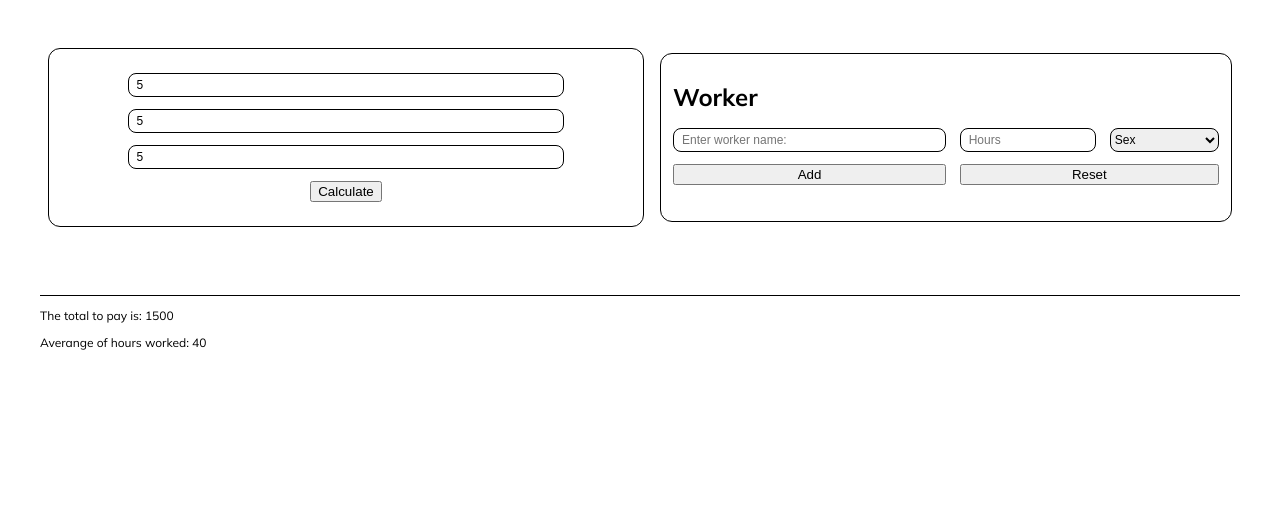
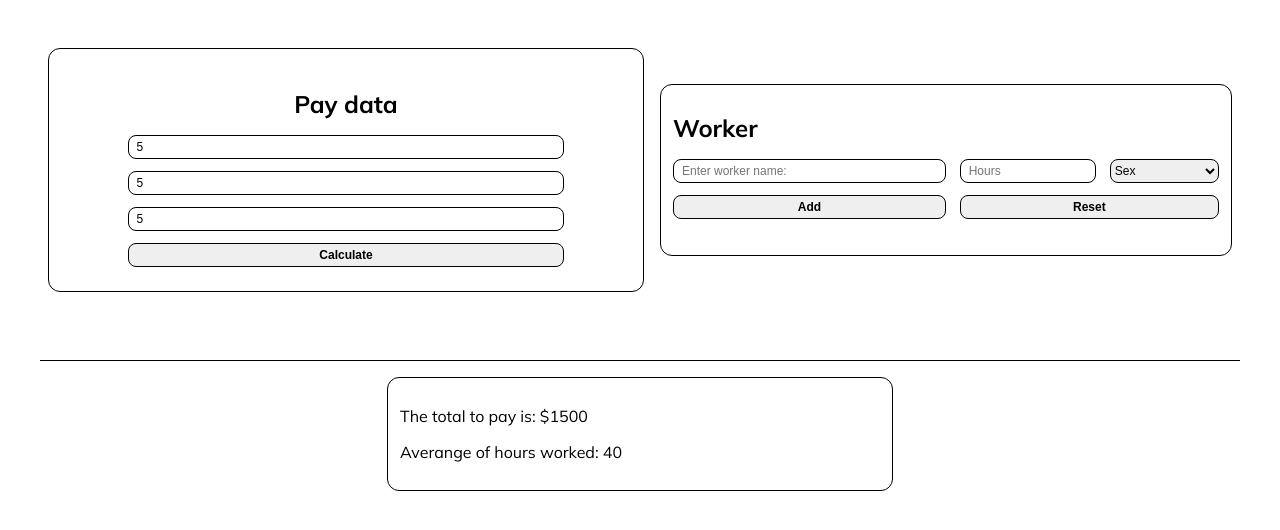
Before and after one commit to Imista/js_practice_salary, a plain HTML site: page index.html in a window 1280 px wide. Both pictures are taken after typing "5", "5", "5" into the empty fields and a click on the button "Calculate". Drawn offline with Linux system fonts and the light colour scheme.

Commit message:
Ct main - Improve details

```diff
--- a/code.js
+++ b/code.js
@@ -135,6 +135,7 @@ function resetWorker(){
     //Inputs
     const inputForm = document.getElementById("workerForm");
     const inputText = document.getElementById("showWorkers");
+    const resultBlock = document.getElementById("resultBlock");
 
     //Restar array
     restarArray(workers);
@@ -142,6 +143,7 @@ function resetWorker(){
 
     //Final
     inputForm.reset();
+    resultBlock.classList.remove("visible");
 
 }
 
@@ -154,6 +156,8 @@ function calculateData(){
     const inputTotal = document.getElementById("total");
     const inputAverange = document.getElementById("averange");
     const inputNoQuota = document.getElementById("noQuota");
+
+    const resultBlock = document.getElementById("resultBlock");
 
     //Values
     const valuePayHours = parseInt(inputPayHours.value);
@@ -168,23 +172,28 @@ function calculateData(){
         }else
             total = totalToPay(workers,valueMinHours,valuePayHours,valueBonus);
 
-        inputTotal.innerText = (`The total to pay is: ${total}`);
+        inputTotal.innerText = (`The total to pay is: $${total}`);
         //Averange
         const averangeHoursValue = averangeHours(workers);
 
         inputAverange.innerText = (`Averange of hours worked: ${averangeHoursValue}`);
         //Not Comply
         const workerNotComply = hoursQuote(workers,valueMinHours);
+        if(workerNotComply.length > 0){
             const textNotComply = workerNotComply.map(
                 function (element){
-                const paragraph = `${element.name} worked ${element.hours} hours`;
+                    const paragraph = `${element.name} worked ${element.hours} hours\n`;
 
                     return paragraph
                 }
             );
-        const printNotComply = textNotComply.reduce(obtainText,"");
+            const printNotComply = (`These workers did not comply with the minimum hours:\n`) + textNotComply.reduce(obtainText,"");
 
             inputNoQuota.innerText = printNotComply;
+
+        }
+
+        resultBlock.classList.add("visible");
 
     }else
         alert("Complete the data");
--- a/index.html
+++ b/index.html
@@ -19,11 +19,12 @@
         <div class="data">
 
             <div class="data_mainData">
+                <h1>Pay data</h1>
                 <form class="data_mainData_form">
                     <input type="number" class="data_mainData_form_hours input" placeholder="$$$ per hour" id="payHour">
                     <input type="number" class="data_mainData_form_minHours input" placeholder="Hours quota" id="minHours">
                     <input type="number" class="data_mainData_form_bonus input" placeholder="Bonus per extra hours (Optional)" id="bonus">
-                    <button type="button" onclick="calculateData()">Calculate</button>
+                    <button type="button" class="button bt1 data_mainData_form_button" onclick="calculateData()">Calculate</button>
                 </form>
             </div>
 
@@ -50,9 +51,11 @@
             </form>
         </div>
         <div class="result">
-            <p class="result_total" id="total"></p>
-            <p class="result_averange" id="averange"></p>
-            <p class="result_noQuota" id="noQuota"></p>
+            <div id="resultBlock">
+                <p class="result_total result_paragrah" id="total"></p>
+                <p class="result_averange result_paragrah" id="averange"></p>
+                <p class="result_noQuota result_paragrah" id="noQuota"></p>
+            </div>
         </div>
     </main>
     <footer>
--- a/style.css
+++ b/style.css
@@ -41,6 +41,15 @@ main{
     /*Text*/
     font-size: var(--sm);
 }
+.button{
+    height: 2em;
+    box-sizing: border-box;
+    border: 1px solid black;
+    border-radius: 8px;
+    /*Text*/
+    font-weight: bold;
+    font-size: var(--sm);
+}
 .data{
     /*Display*/
     display: flex;
@@ -75,6 +84,9 @@ main{
     /*Box*/
     width: 80%;
     margin-bottom: 12px;
+}
+.data_mainData_form_button{
+    width: 80%;
 }
 /*Workers---------------------------------*/
 .data_workers{
@@ -120,6 +132,33 @@ main{
     display: inline;
     flex-basis: 47.5%
 }
+.data_workers_text{
+    font-size: var(--sm);
+}
+/*Result*/
+.result{
+    /*Box*/
+    width: 100%;
+    /*Display*/
+    display: flex;
+    justify-content: center;
+}
+.result div{
+    display: none;
+    /*Box*/
+    width: 40%;
+    padding: 12px;
+    border: 1px solid black;
+    border-radius: 12px;
+    margin: 16px;
+}
+.result div.visible{
+    display: block;
+}
+.result_paragrah{
+    /*Text*/
+    font-size: var(--md);
+}
 /*End Main*/
 
 /*Footer*/
```
Lines whose indentation alone changed are shown as unchanged.
